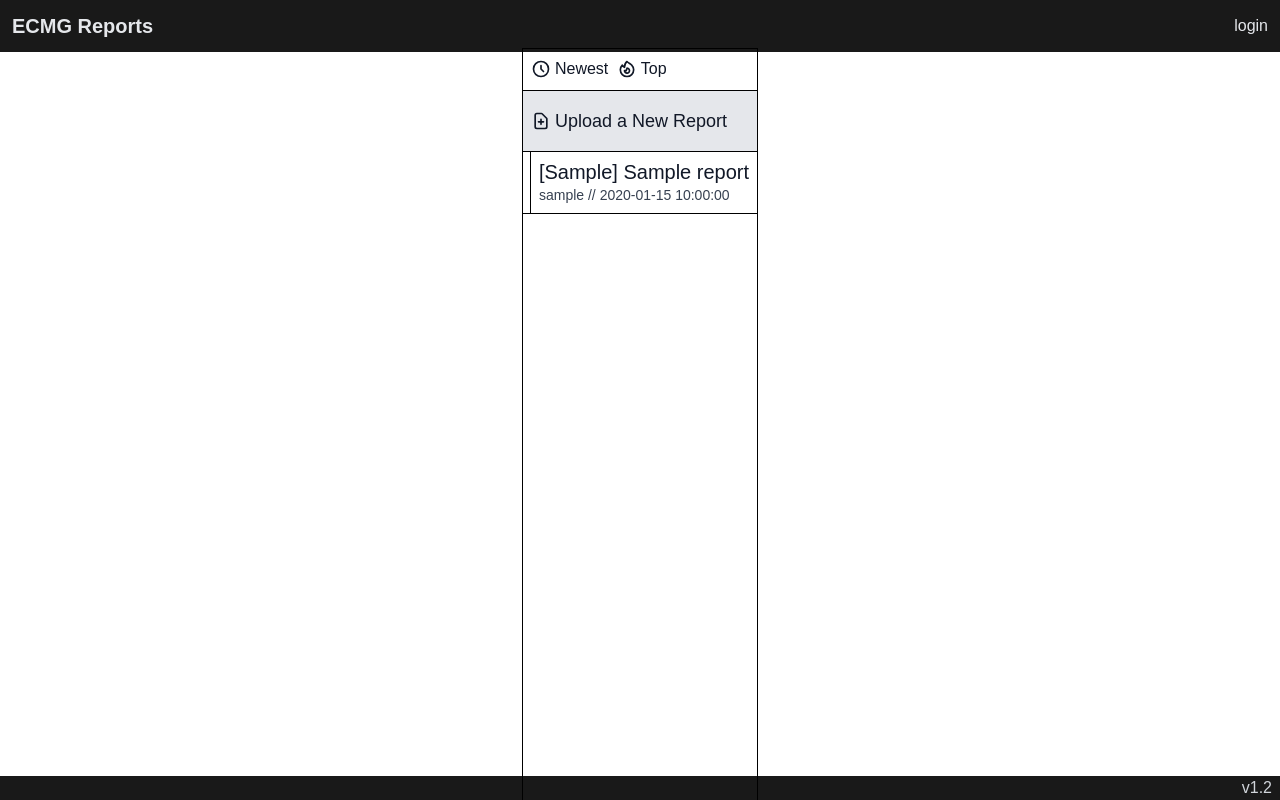
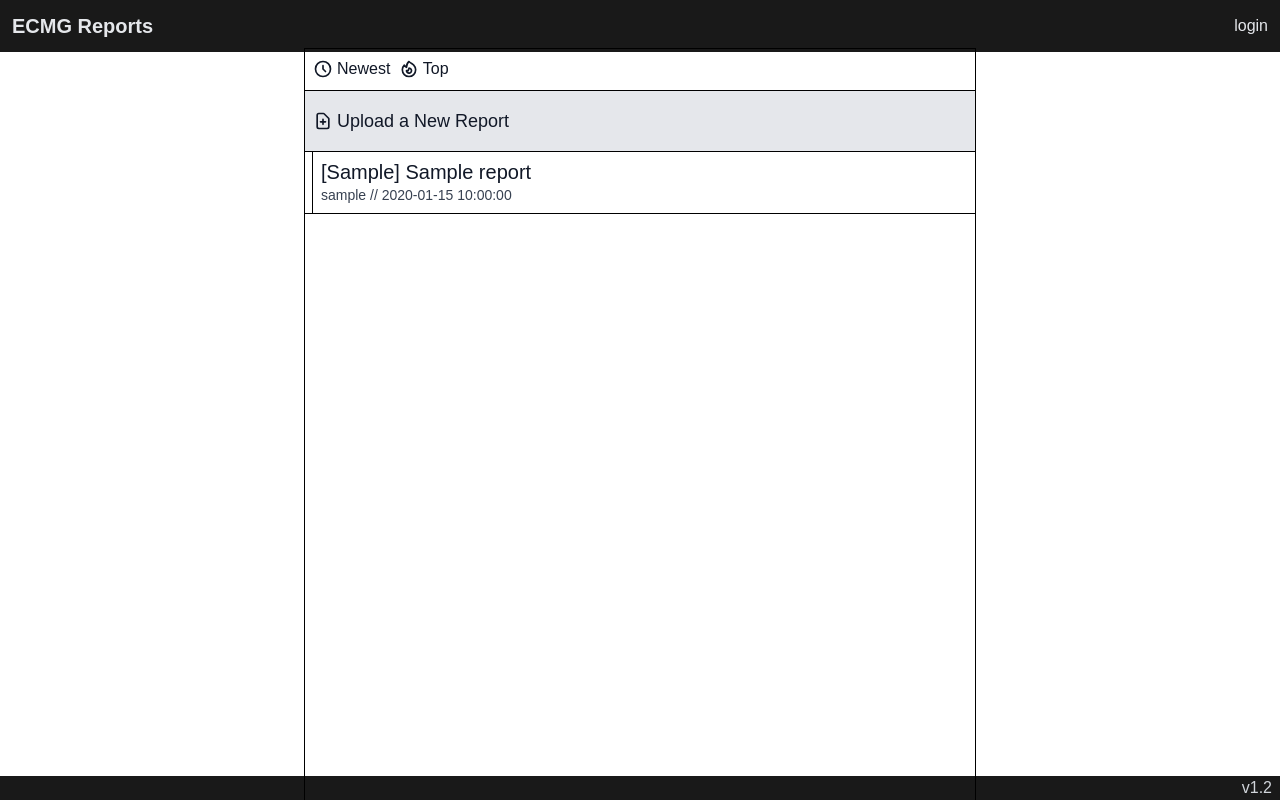
Before and after one commit to ECMGIU/ReportSubmission, a Flask app: page / in a window 1280 px wide. Run offline with Flask 2, Linux system fonts and the light colour scheme; tables that the repository leaves empty hold one stand-in row (values such as "Sample post").

Commit message:
template tweaks

```diff
--- a/templates/list_reports.html
+++ b/templates/list_reports.html
@@ -3,8 +3,8 @@
 {% block title %}All Reports{% endblock %}
 
 {% block content %}
-    <div class="flex items-start">
-        <div class="mx-auto max-w-3xl flex flex-col h-screen pt-12">
+    <div class="flex items-start w-full">
+        <div class="mx-auto max-w-2xl w-full flex flex-col h-screen pt-12">
             <div class="border border-black border-b-0 p-2 pb-1 space-x-1">
                 <a href="" class="inline-flex items-center">
                     <svg xmlns="http://www.w3.org/2000/svg" class="w-5 h-5 mr-1" fill="none" viewBox="0 0 24 24"
@@ -27,7 +27,7 @@
             </div>
 
             <div id="open-modal"
-               class="border border-b-0 bg-gray-200 font-medium border-black px-2 py-4 inline-flex items-center w-full hover:bg-gray-300 text-lg">
+                 class="border border-b-0 bg-gray-200 font-medium border-black px-2 py-4 inline-flex items-center w-full hover:bg-gray-300 text-lg">
                 <svg xmlns="http://www.w3.org/2000/svg" fill="none" class="w-5 h-5 mr-1" viewBox="0 0 24 24"
                      stroke="currentColor">
                     <path stroke-linecap="round" stroke-linejoin="round" stroke-width="2"
@@ -51,6 +51,10 @@
                             </div>
                         </div>
                     </a>
+                {% else %}
+                    <div class="w-full h-56 flex items-center justify-center italic">
+                        No reports yet.
+                    </div>
                 {% endfor %}
             </div>
         </div>
```
